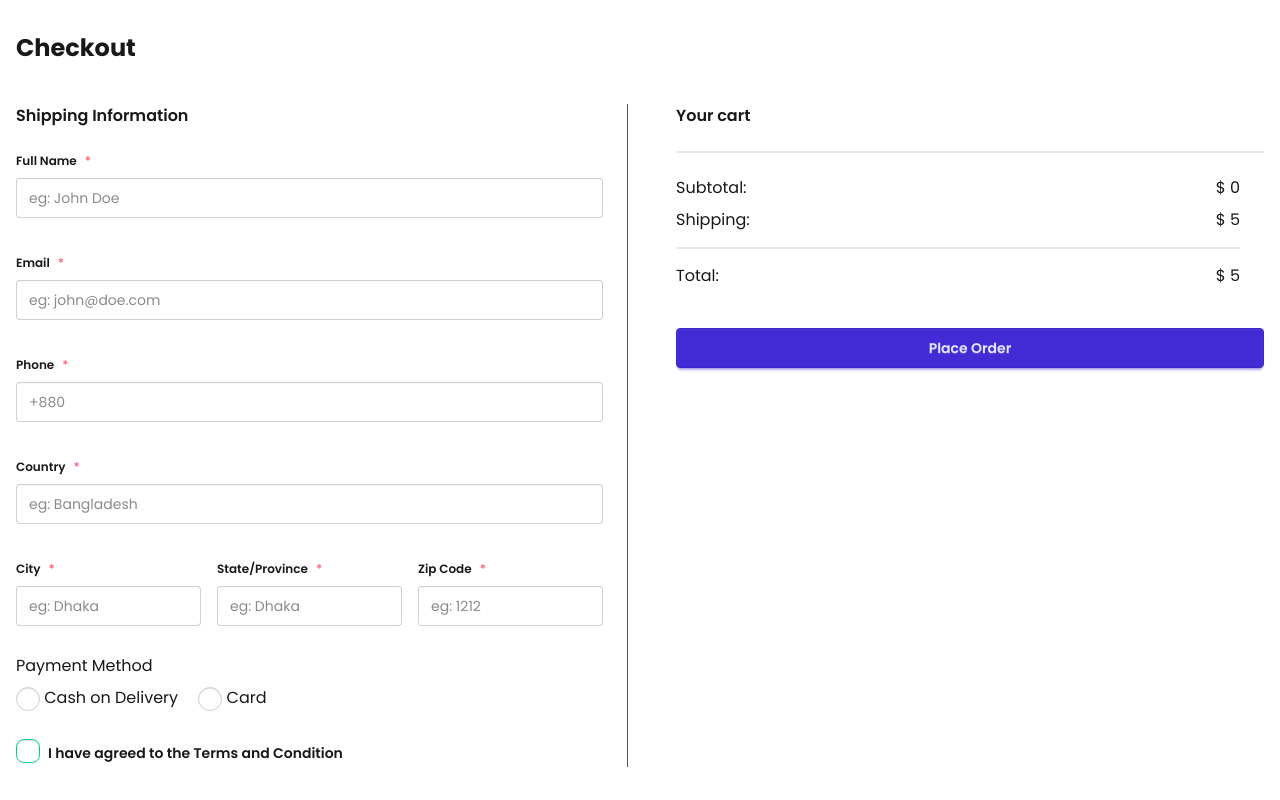
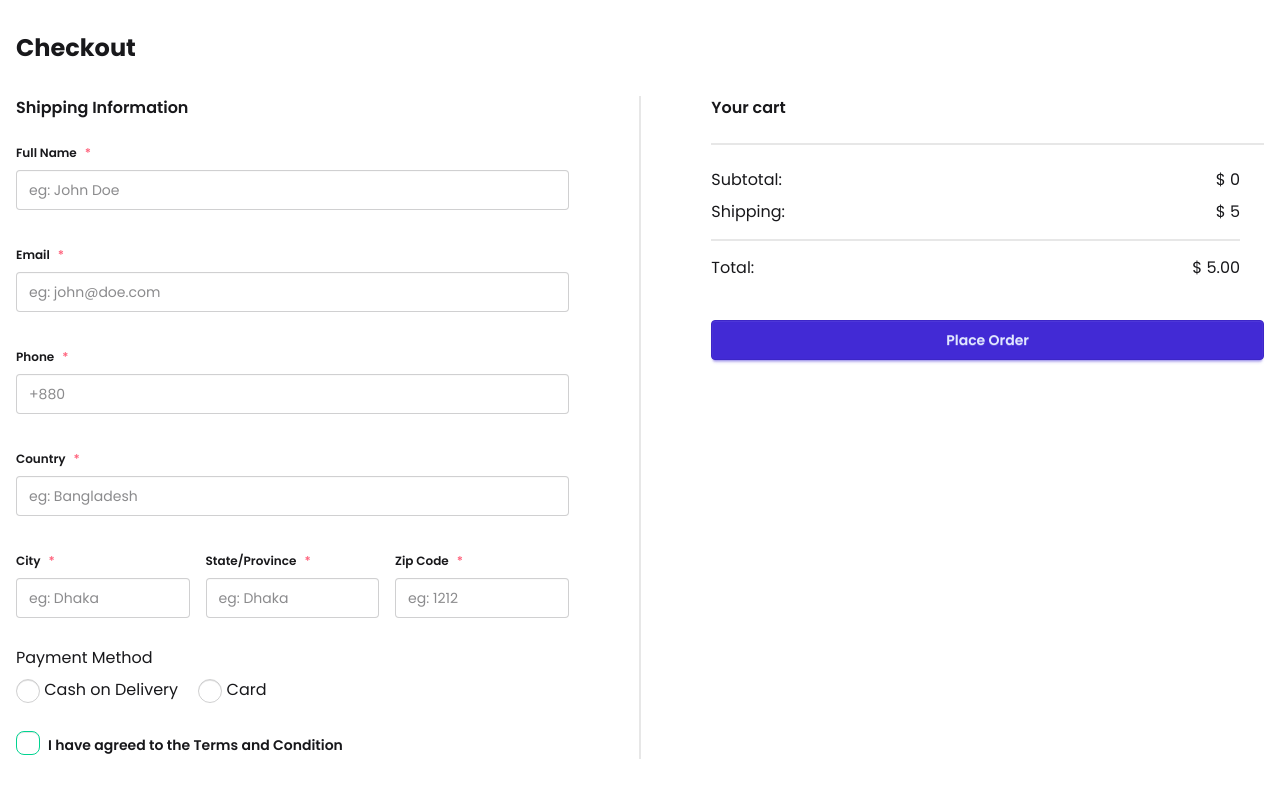
Before and after one commit to shuvo-me/v-store, a Vue app: page /checkout in a window 1280 px wide. Built offline with nearby package versions, Linux system fonts and the light colour scheme; sample sign-in values are in the browser's storage.

Commit message:
fix: checkout page divider

```diff
--- a/src/views/Checkout.vue
+++ b/src/views/Checkout.vue
@@ -52,8 +52,8 @@ async function placeOrder(e: Event) {
             </div>
         </div>
 
-        <div class="grid grid-cols-1 md:grid-cols-2 mt-10 gap-6 divide-y md:divide-y-0 md:divide-x divide-gray-600">
-            <div class="flex flex-col gap-4 pr-6 pb-6 md:pb-0">
+        <div class="flex flex-col md:flex-row gap-6 mt-8">
+            <div class="flex flex-col gap-4 pr-6 pb-6 md:pb-0 flex-1/2">
                 <h4 class=" font-semibold">Shipping Information</h4>
                 <div>
                     <form id="shippingForm" @submit.prevent="placeOrder"
@@ -148,7 +148,8 @@ async function placeOrder(e: Event) {
                     </form>
                 </div>
             </div>
-            <div class="pl-6">
+            <div class="divider md:divider-horizontal" />
+            <div class="pl-6 flex-grow flex-1/2">
                 <h4 class=" font-semibold">Your cart</h4>
                 <div class=" max-h-[400px] overflow-y-auto">
                     <div class=" flex items-center" v-for="(item, index) in cartStore.cartItems" :key="index">
@@ -177,7 +178,7 @@ async function placeOrder(e: Event) {
                     <div class="divider"></div>
                     <dl class=" flex items-center justify-between">
                         <dd>Total:</dd>
-                        <dt> $ {{ cartStore.totalPrice() + 5 }}</dt>
+                        <dt> $ {{ (cartStore.totalPrice() + 5).toFixed(2) }}</dt>
                     </dl>
                 </div>
                 <button class="btn btn-primary w-full mt-10" :disabled="loading" form="shippingForm" type="submit">Place
```
